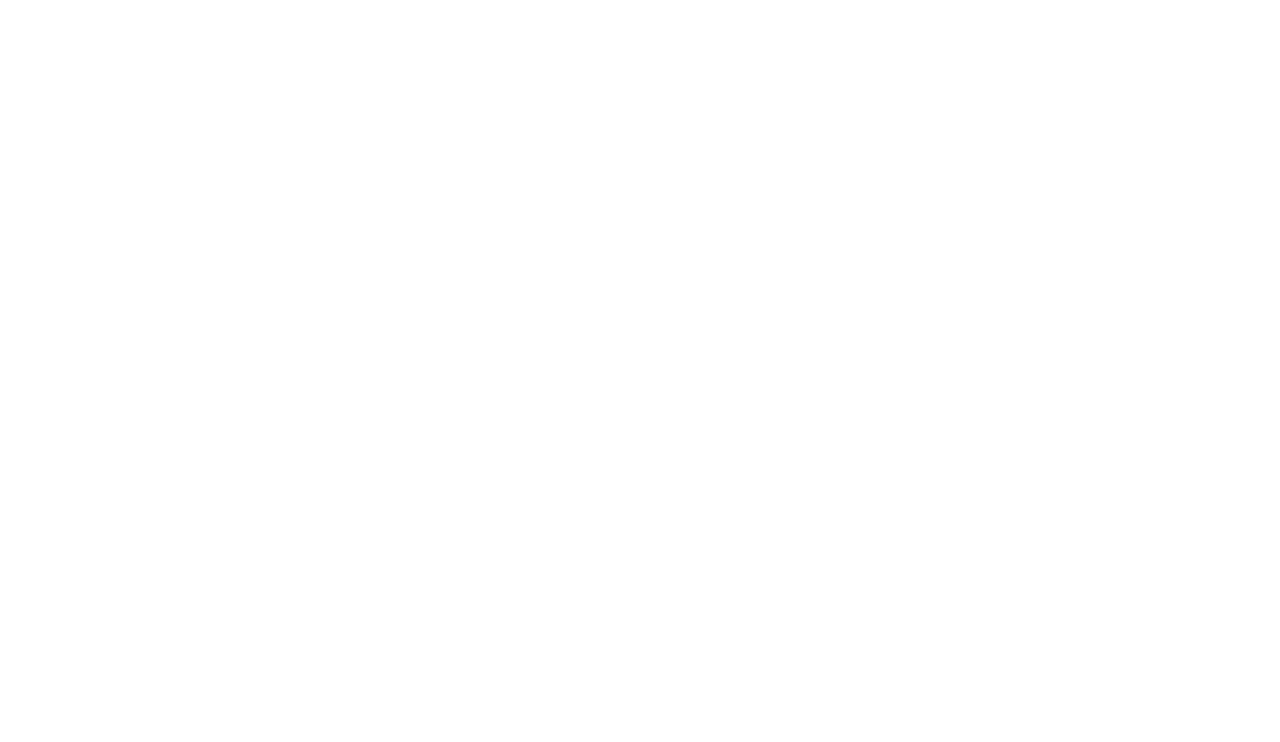
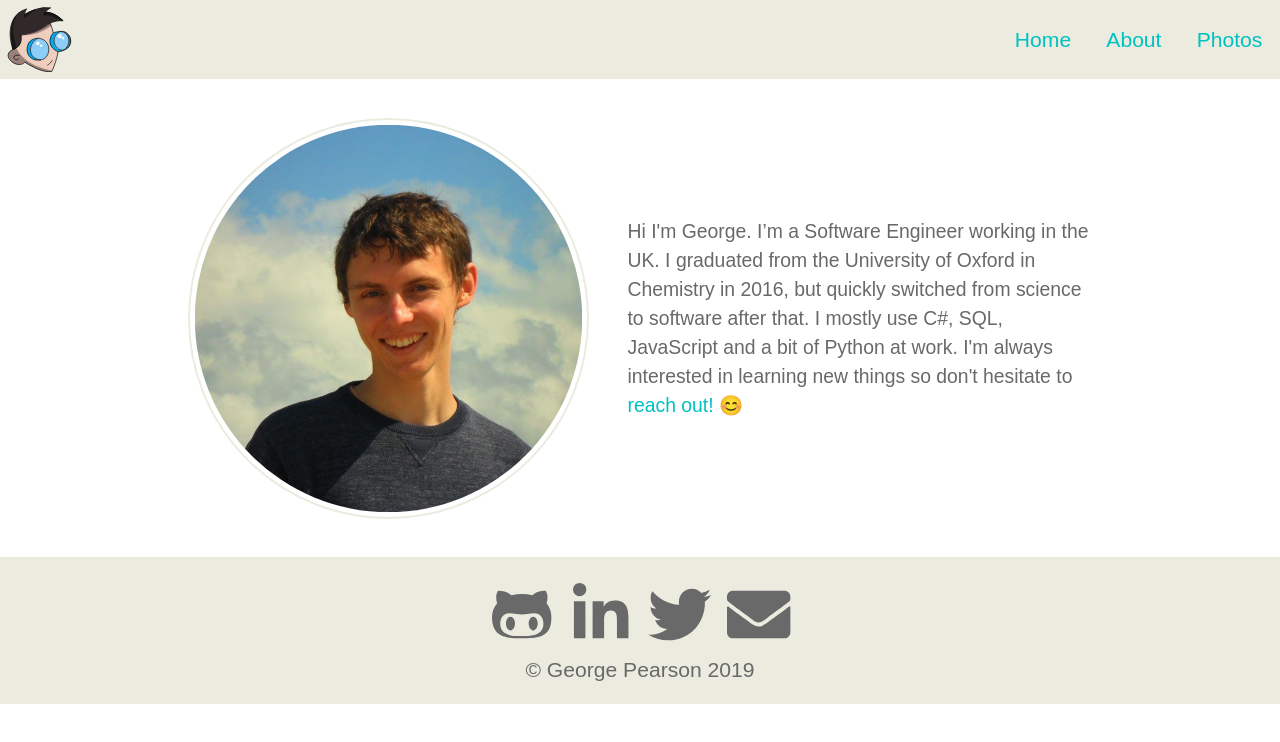
Before and after one commit to george-pearson/website-gatsby, a Gatsby site: page /about in a window 1280 px wide. Before the commit this address had no page. Built offline with nearby package versions, Linux system fonts and the light colour scheme; Gatsby itself is replaced by a stand-in of ours; some packages are replaced by stand-ins of ours.

Commit message:
Add about page

```diff
--- a/src/components/header/header.js
+++ b/src/components/header/header.js
@@ -21,8 +21,8 @@
           </button>
           <div className={style.navBarMenu}>
             <Link to="/" className={style.navBarItem}>Home</Link>
-            <Link to="/" className={style.navBarItem}>About</Link>
-            <Link to="/" className={style.navBarItem}>Photos</Link>
+            <Link to="/about" className={style.navBarItem}>About</Link>
+            <Link to="/photos" className={style.navBarItem}>Photos</Link>
           </div>
         </nav>
       </header>
--- a/src/components/sidebar/sidebar.js
+++ b/src/components/sidebar/sidebar.js
@@ -11,8 +11,8 @@
       <nav className={sidebarClass}>
         <Logo className={style.logo} />
         <Link to="/" className={style.sidebarItem}>Home</Link>
-        <Link to="/" className={style.sidebarItem}>About</Link>
-        <Link to="/" className={style.sidebarItem}>Photos</Link>
+        <Link to="/about" className={style.sidebarItem}>About</Link>
+        <Link to="/photos" className={style.sidebarItem}>Photos</Link>
       </nav>
     )
   }
--- /dev/null
+++ b/src/pages/about/index.js
@@ -0,0 +1,23 @@
+import React from "react";
+import Layout from "../../components/layout/layout";
+import Profile from "../../../static/profile.png";
+import * as style from "./style.module.css";
+
+export default class About extends React.Component {
+  render() {
+    return (
+      <Layout>
+        <div className={style.about}>
+            <img className={style.profile} src={Profile} alt="Me"/>
+            <p className={style.aboutText}>
+                Hi I'm George. I’m a Software Engineer working in the UK. I graduated
+                from the University of Oxford in Chemistry in 2016, but quickly switched
+                from science to software after that. I mostly use C#, SQL, JavaScript
+                and a bit of Python at work. I'm always interested in learning
+                new things so don't hesitate to <a className="blueLink" href="mailto:george-pearson.business@outlook.com">reach out!</a> 😊
+            </p>
+        </div>
+      </Layout>
+    )
+  }
+}
--- /dev/null
+++ b/src/pages/about/style.module.css
@@ -0,0 +1,23 @@
+.about {
+    color: var(--darkgrey);
+    display: flex;
+    justify-content: center;
+    align-items: center;
+    flex-wrap: wrap;
+    padding: 1em;
+}
+
+.profile {
+    margin: 1em;
+    height: auto;
+    width: 100%;
+    max-width: 20em;
+    border-radius: 50%;
+    padding: 0.25em;
+    border: 2px solid var(--lightgrey);
+}
+
+.aboutText {
+    padding: 1em;
+    max-width: 24em;
+}
```
Also changed, not shown: static/profile.png (added).
